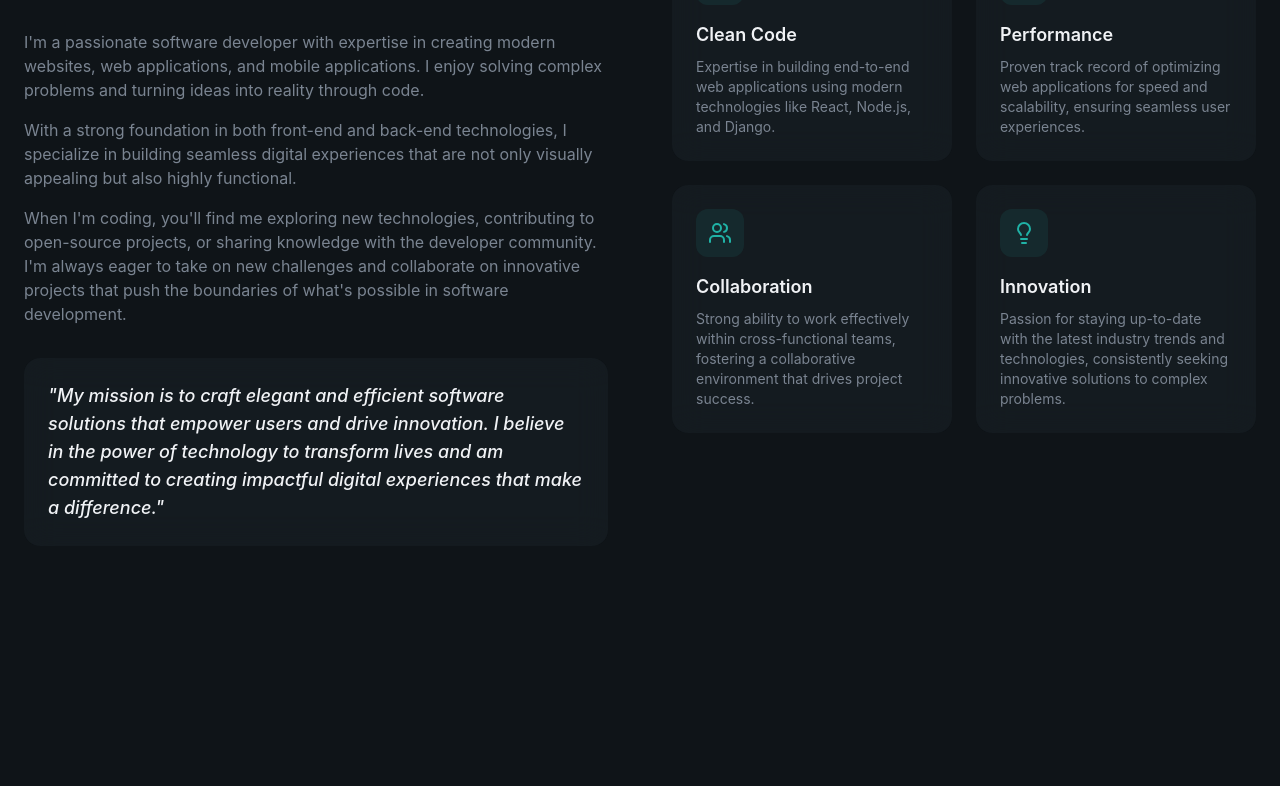
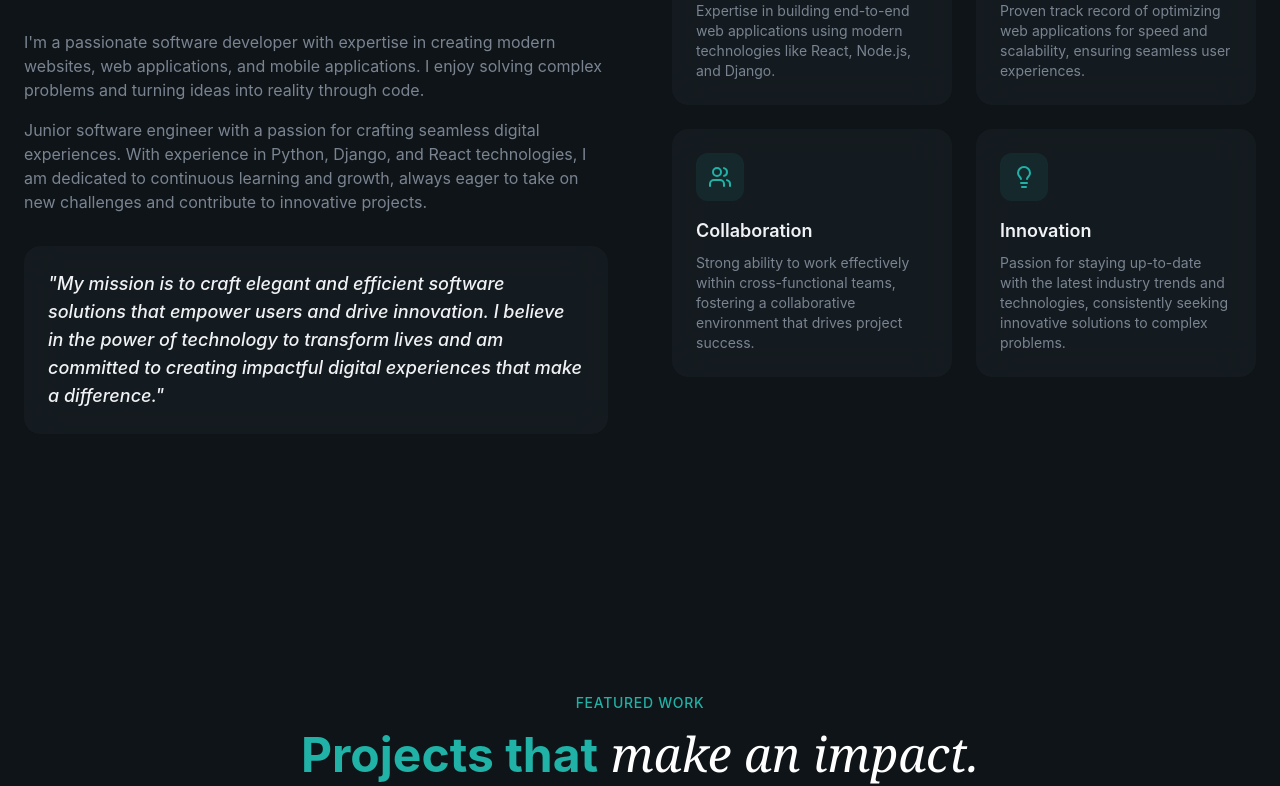
Before and after one commit to EMMANUEL-MASOLO/react-tailwind-portfolio, a React (Vite) app: page / in a window 1280 px wide. Shown: the part 1476-2262 px from the top of the page. Built offline with nearby package versions, Linux system fonts and the light colour scheme.

Commit message:
edited the about section

```diff
--- a/src/sections/About.jsx
+++ b/src/sections/About.jsx
@@ -49,10 +49,7 @@ export const About = () => {
                 I'm a passionate software developer with expertise in creating modern websites, web applications, and mobile applications. I enjoy solving complex problems and turning ideas into reality through code.
               </p>
               <p>
-                With a strong foundation in both front-end and back-end technologies, I specialize in building seamless digital experiences that are not only visually appealing but also highly functional.
-              </p>
-              <p>
-                When I'm coding, you'll find me exploring new technologies, contributing to open-source projects, or sharing knowledge with the developer community. I'm always eager to take on new challenges and collaborate on innovative projects that push the boundaries of what's possible in software development.
+                 Junior software engineer with a passion for crafting seamless digital experiences. With experience in Python, Django, and React technologies, I am dedicated to continuous learning and growth, always eager to take on new challenges and contribute to innovative projects.
               </p>
             </div>
 
```
